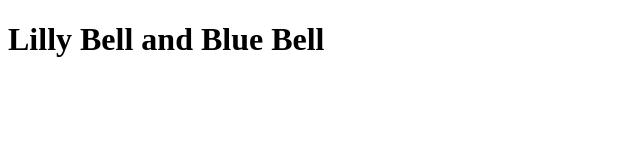
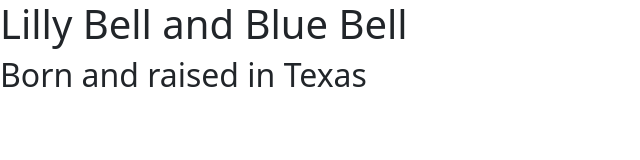
Before and after one commit to Raquelpro/About-My-Pets, a plain HTML site: page index.html in a window 1280 px wide. Shown: the whole page, without its empty margins (0-640 px from the left). Drawn offline with nearby package versions, Linux system fonts and the light colour scheme.

Commit message:
Installed Boostrap

```diff
--- a/index.html
+++ b/index.html
@@ -4,9 +4,12 @@
     <meta charset="UTF-8">
     <meta http-equiv="X-UA-Compatible" content="IE=edge">
     <meta name="viewport" content="width=device-width, initial-scale=1.0">
+    <link href="https://cdn.jsdelivr.net/npm/bootstrap@5.1.3/dist/css/bootstrap.min.css" rel="stylesheet" integrity="sha384-1BmE4kWBq78iYhFldvKuhfTAU6auU8tT94WrHftjDbrCEXSU1oBoqyl2QvZ6jIW3" crossorigin="anonymous">
+    <link rel="stylesheet" href="src/style.css" />
     <title>Document</title>
 </head>
 <body>
     <h1>Lilly Bell and Blue Bell</h1>
+    <h2>Born and raised in Texas</h2>
 </body>
 </html>
```
Also changed, not shown: src/style.css (added).
